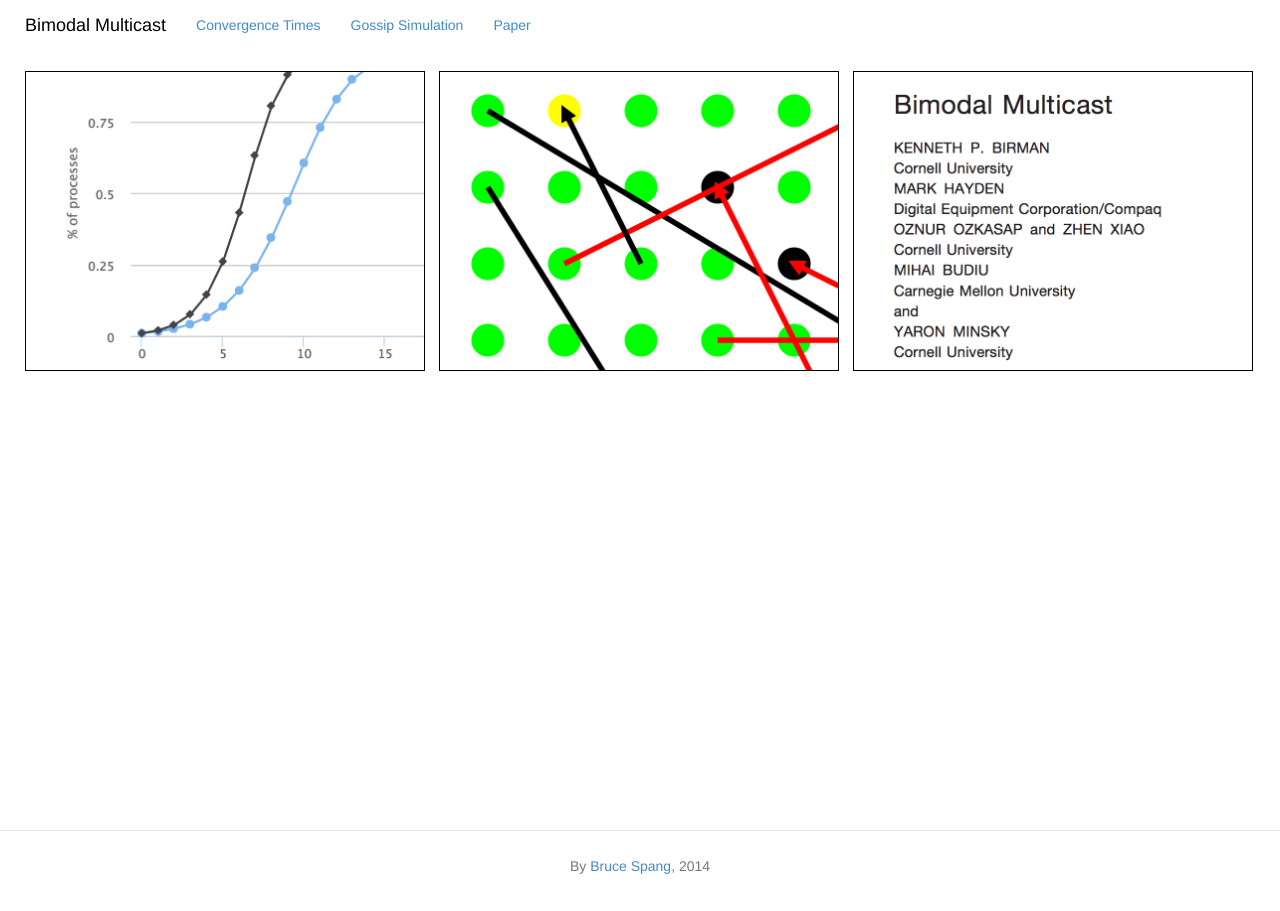
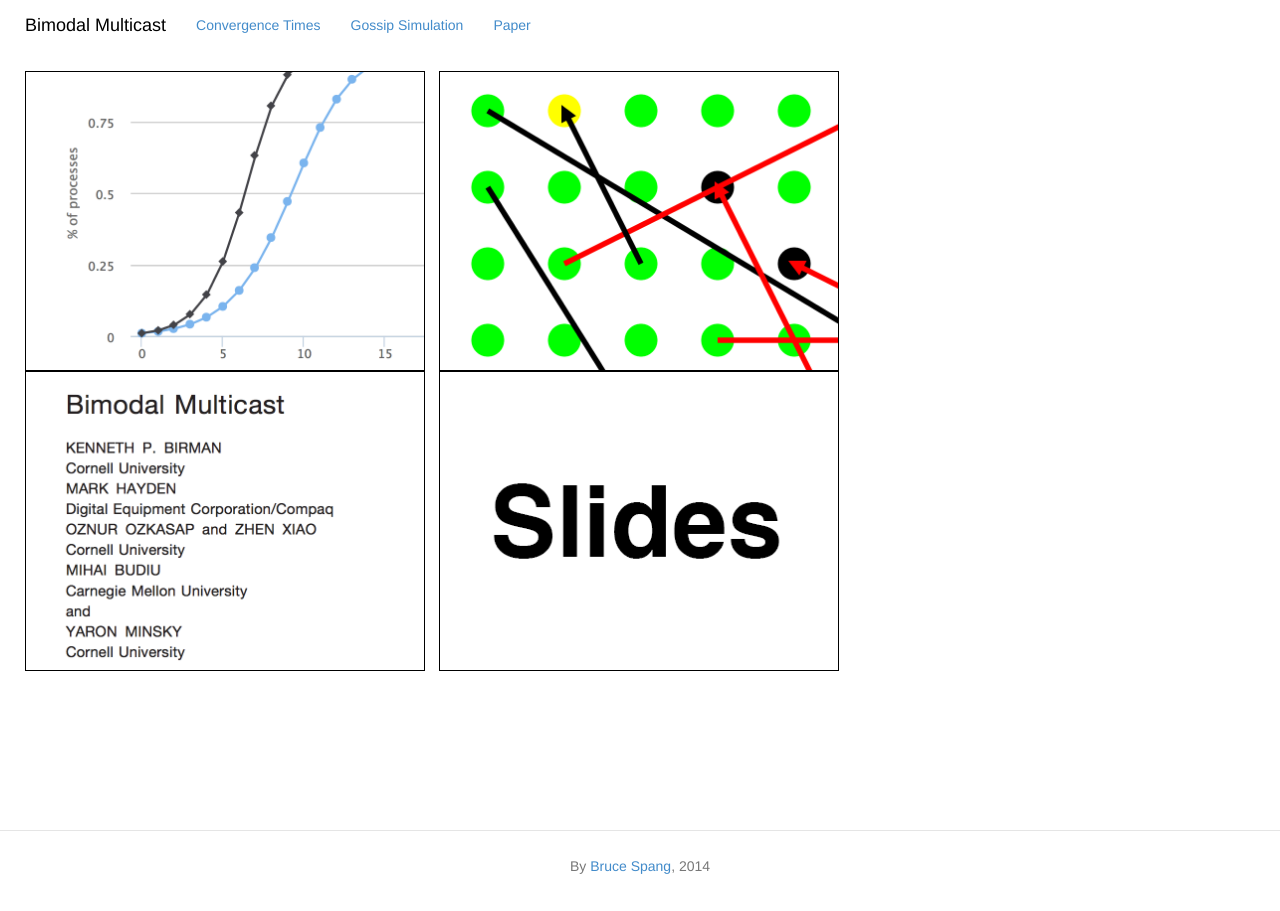
Before and after one commit to brucespang/bimodal, a Jekyll site: the page built from index.html, in a window 1280 px wide. Built offline with Jekyll 4.4.1, drawn with Linux system fonts in a browser that asks for light colours.

Commit message:
Add slides

```diff
--- a/index.html
+++ b/index.html
@@ -10,4 +10,5 @@
 	{% endif %}
 	{% endfor %}
 	<li><a href="{{ site.baseurl }}/Birman99.pdf"><img src="{{site.baseurl}}/img/bimodal-multicast.png" alt="Bimodal Multicast" /></a></li>
+	<li><a href="{{ site.baseurl }}/slides.pdf"><img src="{{site.baseurl}}/img/slides.png" alt="Slides" /></a></li>
 </ul>
```
Also changed, not shown: img/slides.png (added), 1 other file.
